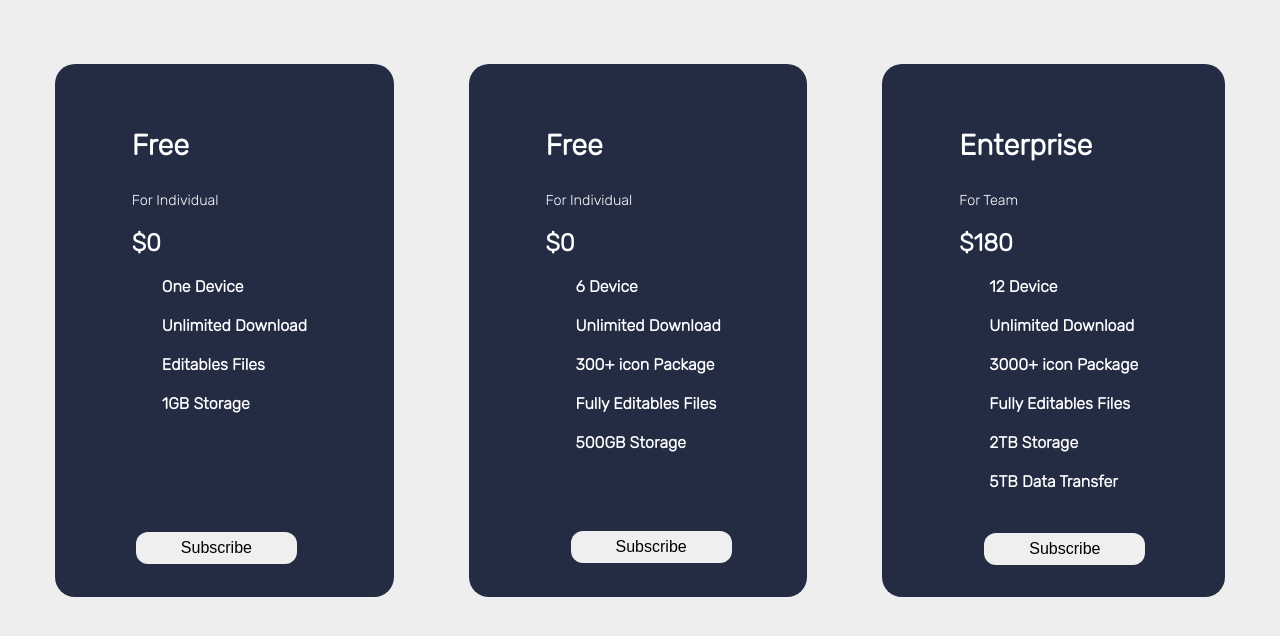
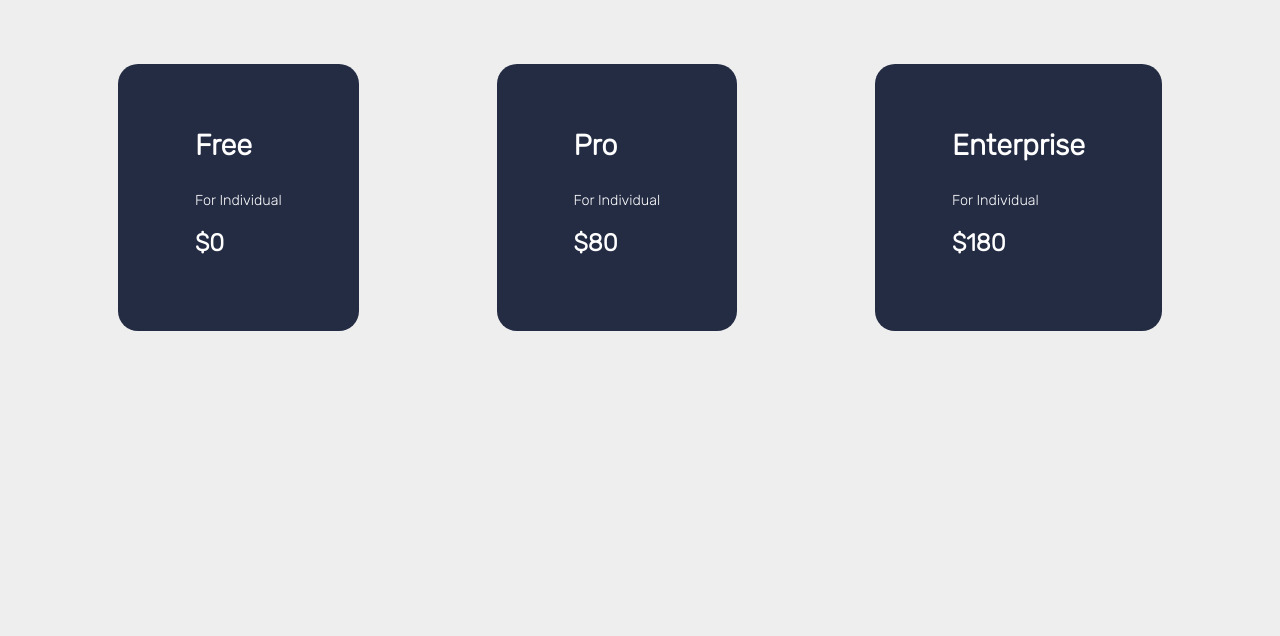
Before and after one commit to AlinaTaoRao/pricing-plan-cards, a React (Create React App) app in the folder pricing-plan/: page / in a window 1280 px wide. Shown: the top 636 px of the page. Built offline with nearby package versions, Linux system fonts and the light colour scheme.

Commit message:
test way 3, works

```diff
--- a/pricing-plan/src/App.js
+++ b/pricing-plan/src/App.js
@@ -1,11 +1,30 @@
 import "./App.css";
 import { Container } from "./components/Container.jsx";
+import { Card } from "./Card.jsx"; // for way 3
 
+
+/* for way 1 & 2 {} */
+// function App() {
+//   return (
+//     <>
+//       <Container />
+//     </>
+//   );
+// }
+
+// export default App;
+
+/* way 3: generate cards */
+const cards = [
+  { divClass: "card-1", h3: "Free", p: "For Individual", h2: "$0" },
+  { divClass: "card-2", h3: "Pro", p: "For Company", h2: "$80" },
+  { divClass: "card-3", h3: "Enterprise", p: "For Team", h2: "$180" },
+];
 function App() {
   return (
-    <>
-      <Container />
-    </>
+    <div className="container">
+      {cards.map((card, index) => (<Card key = {index} className={card.divClass} h3 ={card.h3} h2 = {card.h2}/>))}
+    </div>
   );
 }
 
--- /dev/null
+++ b/pricing-plan/src/Card.css
@@ -0,0 +1,84 @@
+h3 {
+    font-size: 1.8rem;
+    font-weight: 650;
+  }
+
+  p {
+    font-size: 0.9rem;
+    font-weight: 350;
+  }
+
+  h3 {
+    margin-bottom: 30px;
+  }
+
+  p {
+    margin-bottom: 20px;
+  }
+
+  h2 {
+    font-size: 1.5rem;
+    margin-bottom: 10px;
+  }
+
+  .card-1,
+  .card-2,
+  .card-3 {
+    background-color: #242c44;
+    color: #fff;
+    border-radius: 20px;
+    padding: 5% 6%;
+  }
+
+  .icon1 {
+    display: flex;
+    gap: 20px;
+    padding: 10px;
+  }
+
+  .submit1 {
+    padding: 7px 45px;
+    display: block;
+    font-size: 1rem;
+    font-weight: 450;
+    cursor: pointer;
+    border-radius: 12px;
+    border: none;
+    outline: none;
+    text-align: center;
+    position: relative;
+    left: 4px;
+    top: 27%;
+  }
+
+  .submit2 {
+    padding: 7px 45px;
+    display: block;
+    font-size: 1rem;
+    font-weight: 450;
+    cursor: pointer;
+    border-radius: 12px;
+    border: none;
+    outline: none;
+    text-align: center;
+    position: relative;
+    left: 25px;
+    top: 17%;
+  }
+
+  .submit3 {
+    padding: 7px 45px;
+    display: block;
+    font-size: 1rem;
+    font-weight: 450;
+    cursor: pointer;
+    border-radius: 12px;
+    border: none;
+    outline: none;
+    text-align: center;
+    position: relative;
+    left: 25px;
+    top: 8%;
+  }
+
+  /* https://github.com/WaiYanMoeMyintt/Basic-HTML-CSS-Projects */
--- /dev/null
+++ b/pricing-plan/src/Card.jsx
@@ -0,0 +1,9 @@
+export const Card = ({ className, h3, h2 }) => {
+  return (
+    <div class={className}>
+      <h3>{h3}</h3>
+      <p>For Individual</p>
+      <h2>{h2}</h2>
+    </div>
+  );
+};
```
